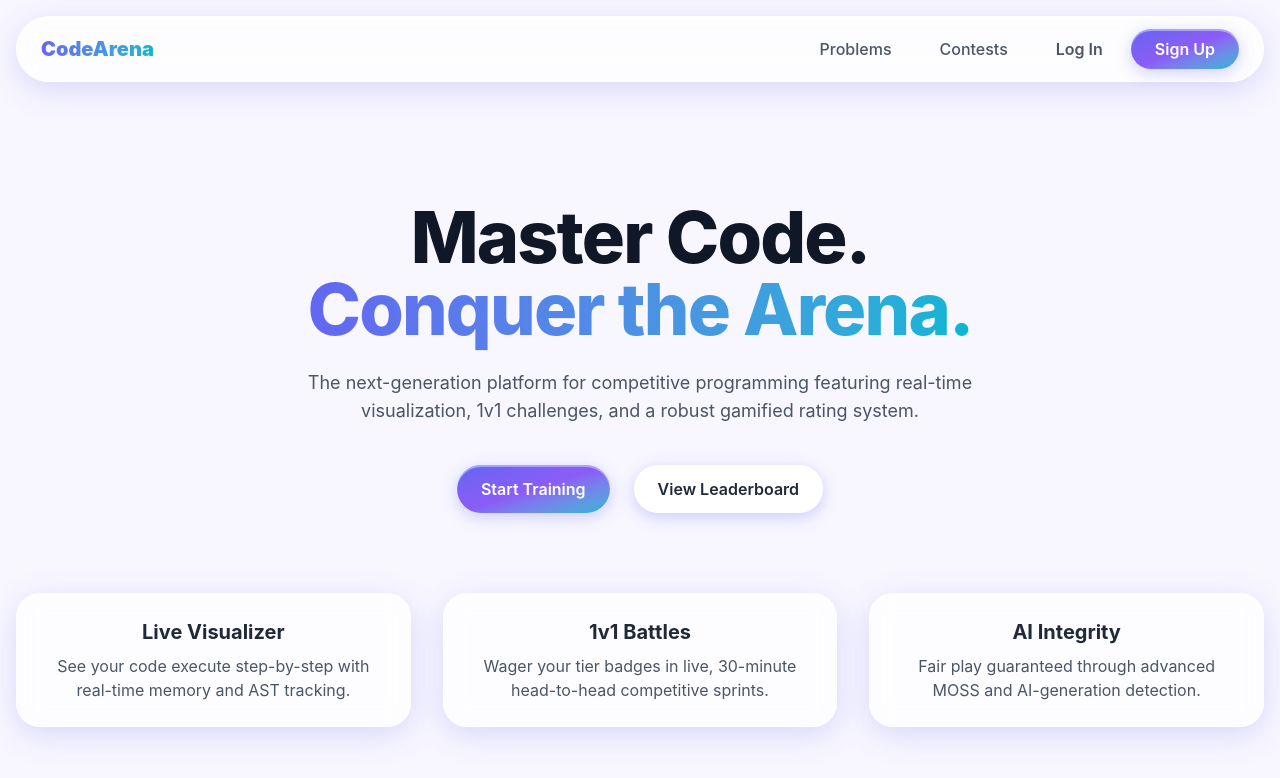
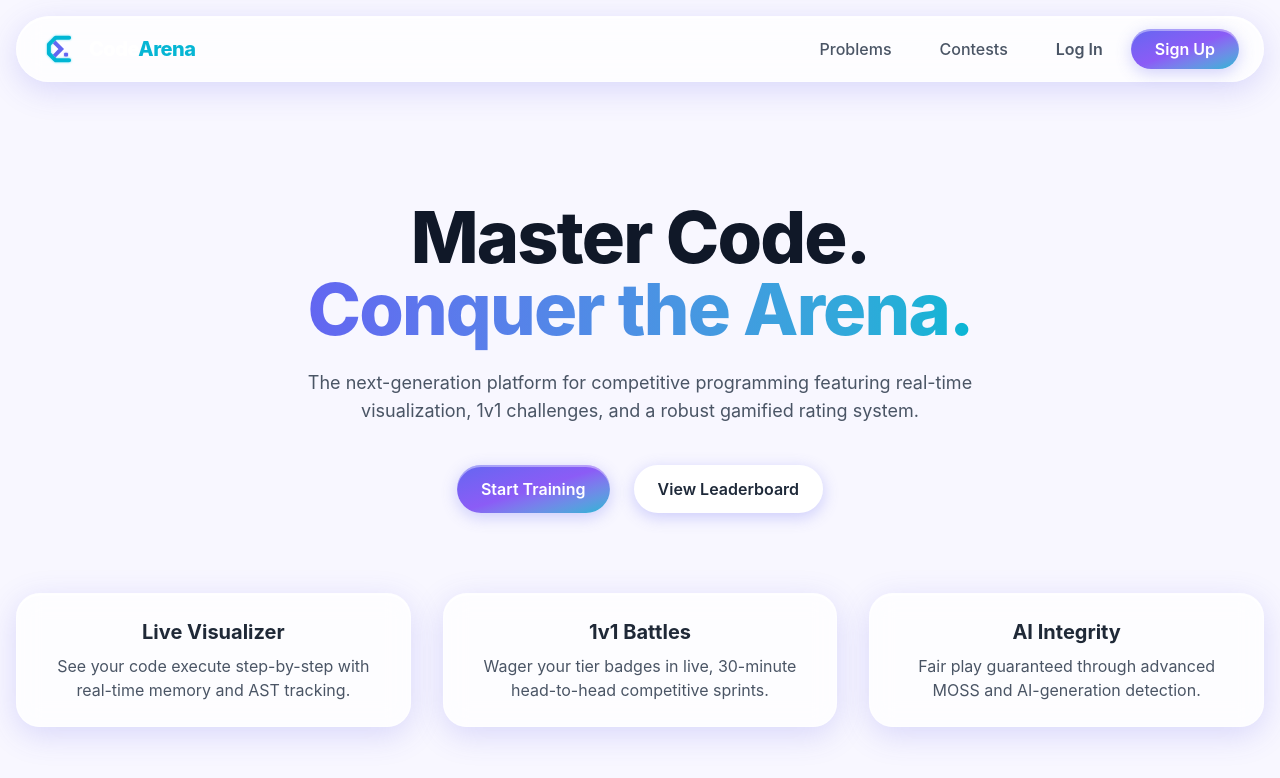
Before and after one commit to DPanvish/Code-Arena, a Next.js app in the folder apps/web/: page / in a window 1280 px wide. Shown: the top 778 px of the page. Built offline with nearby package versions, Linux system fonts and the light colour scheme; no server answers.

Commit message:
Logo and Icon added

```diff
--- /dev/null
+++ b/apps/web/components/Logo.tsx
@@ -0,0 +1,52 @@
+import React from "react";
+
+export default function Logo({ className = "w-8 h-8" }: { className?: string }) {
+  return (
+    <svg xmlns="http://www.w3.org/2000/svg" viewBox="0 0 512 512" fill="none" className={className}>
+      <defs>
+        <linearGradient id="cyan-glow" x1="0" y1="0" x2="512" y2="512">
+          <stop offset="0%" stopColor="#06b6d4" />
+          <stop offset="100%" stopColor="#22d3ee" />
+        </linearGradient>
+        <linearGradient id="indigo-glow" x1="0" y1="0" x2="512" y2="512">
+          <stop offset="0%" stopColor="#6366f1" />
+          <stop offset="100%" stopColor="#818cf8" />
+        </linearGradient>
+        <filter id="neon-shadow-cyan" x="-20%" y="-20%" width="140%" height="140%">
+          <feDropShadow dx="0" dy="0" stdDeviation="12" floodColor="#22d3ee" floodOpacity="0.6"/>
+        </filter>
+        <filter id="neon-shadow-indigo" x="-20%" y="-20%" width="140%" height="140%">
+          <feDropShadow dx="0" dy="0" stdDeviation="12" floodColor="#818cf8" floodOpacity="0.6"/>
+        </filter>
+      </defs>
+
+      {/* The Geometric Colosseum Walls (C) */}
+      <path
+        d="M 400 96 L 208 96 L 112 192 L 112 320 L 208 416 L 400 416"
+        stroke="url(#cyan-glow)"
+        strokeWidth="56"
+        strokeLinecap="round"
+        strokeLinejoin="round"
+        filter="url(#neon-shadow-cyan)"
+      />
+
+      {/* The Authentic Terminal Prompt (>) - FLAT CORNERS & NO SHADOW */}
+      <path
+        d="M 208 176 L 288 256 L 208 336"
+        stroke="url(#indigo-glow)"
+        strokeWidth="56"
+        strokeLinecap="square"
+        strokeLinejoin="miter"
+      />
+
+      {/* The Cursor Node (_) */}
+      <rect
+        x="328" y="308" width="56" height="56" rx="14"
+        fill="url(#indigo-glow)"
+        filter="url(#neon-shadow-indigo)"
+      >
+        <animate attributeName="opacity" values="1;0.2;1" dur="1.2s" repeatCount="indefinite" />
+      </rect>
+    </svg>
+  );
+}
--- a/apps/web/components/Navbar.tsx
+++ b/apps/web/components/Navbar.tsx
@@ -3,6 +3,7 @@
 import Link from 'next/link';
 import { ClayButton } from '../../../packages/ui/components/Button';
 import { useSession, signIn, signOut } from 'next-auth/react';
+import Logo from "./Logo";
 
 export default function Navbar() {
   const { data: session, status } = useSession();
@@ -10,8 +11,11 @@ export default function Navbar() {
   return (
     <nav className="fixed top-0 w-full z-50 p-4">
       <div className="max-w-7xl mx-auto bg-clay-card backdrop-blur-md shadow-clay-card rounded-clay-button px-6 py-3 flex justify-between items-center border border-white/50">
-        <Link href="/" className="text-xl font-black bg-gradient-to-r from-primary-indigo to-primary-cyan bg-clip-text text-transparent">
-          CodeArena
+        <Link href="/" className="flex items-center gap-3 group">
+          <Logo className="w-9 h-9 transition-transform duration-300 group-hover:scale-110" />
+          <span className="text-xl font-extrabold tracking-tight text-white">
+            Code<span className="text-primary-cyan">Arena</span>
+          </span>
         </Link>
         <div className="flex items-center gap-4">
           <Link href="/problems" className="font-medium text-gray-600 hover:text-primary-indigo px-4 py-2">Problems</Link>
```
Also changed, not shown: apps/web/app/icon.svg (added).
